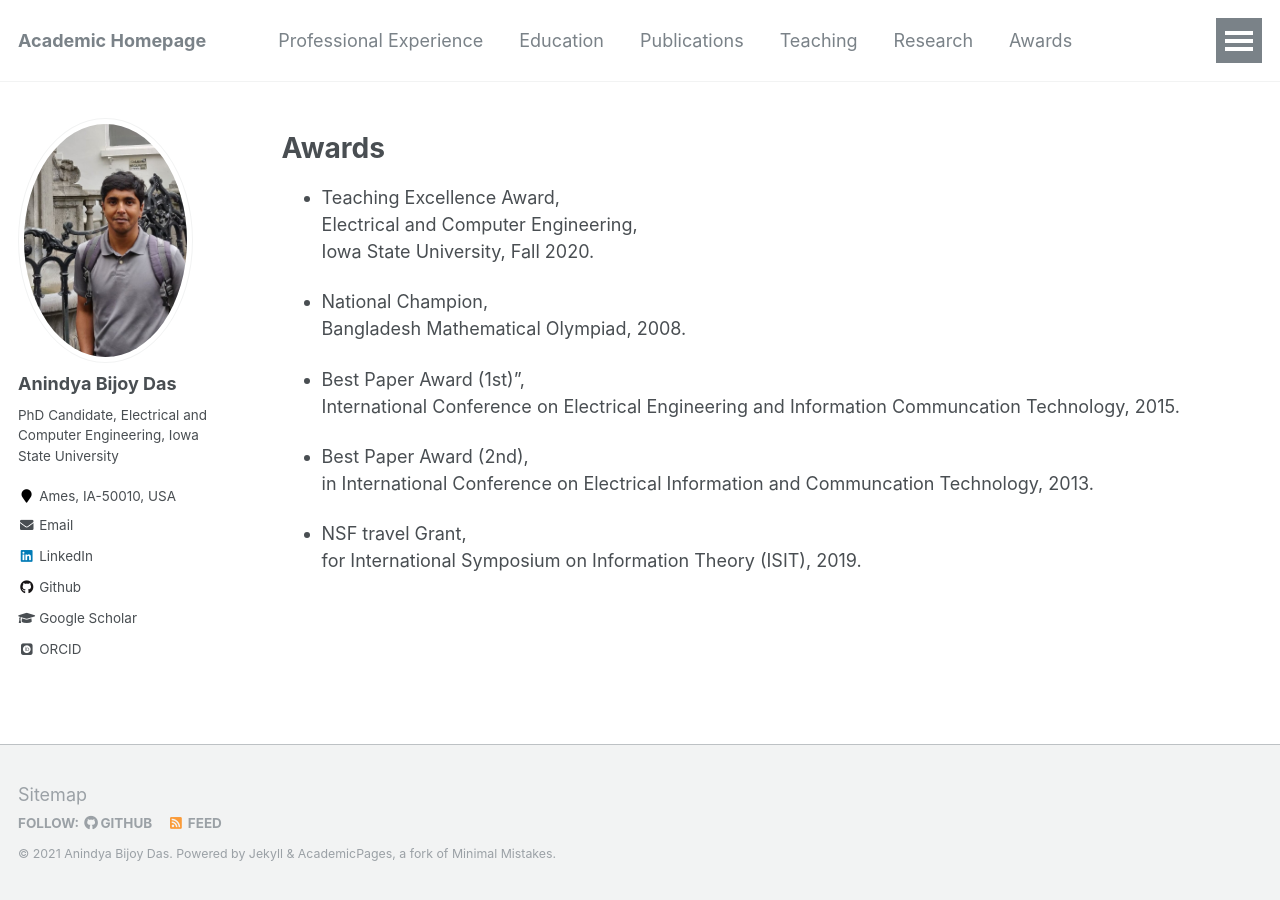
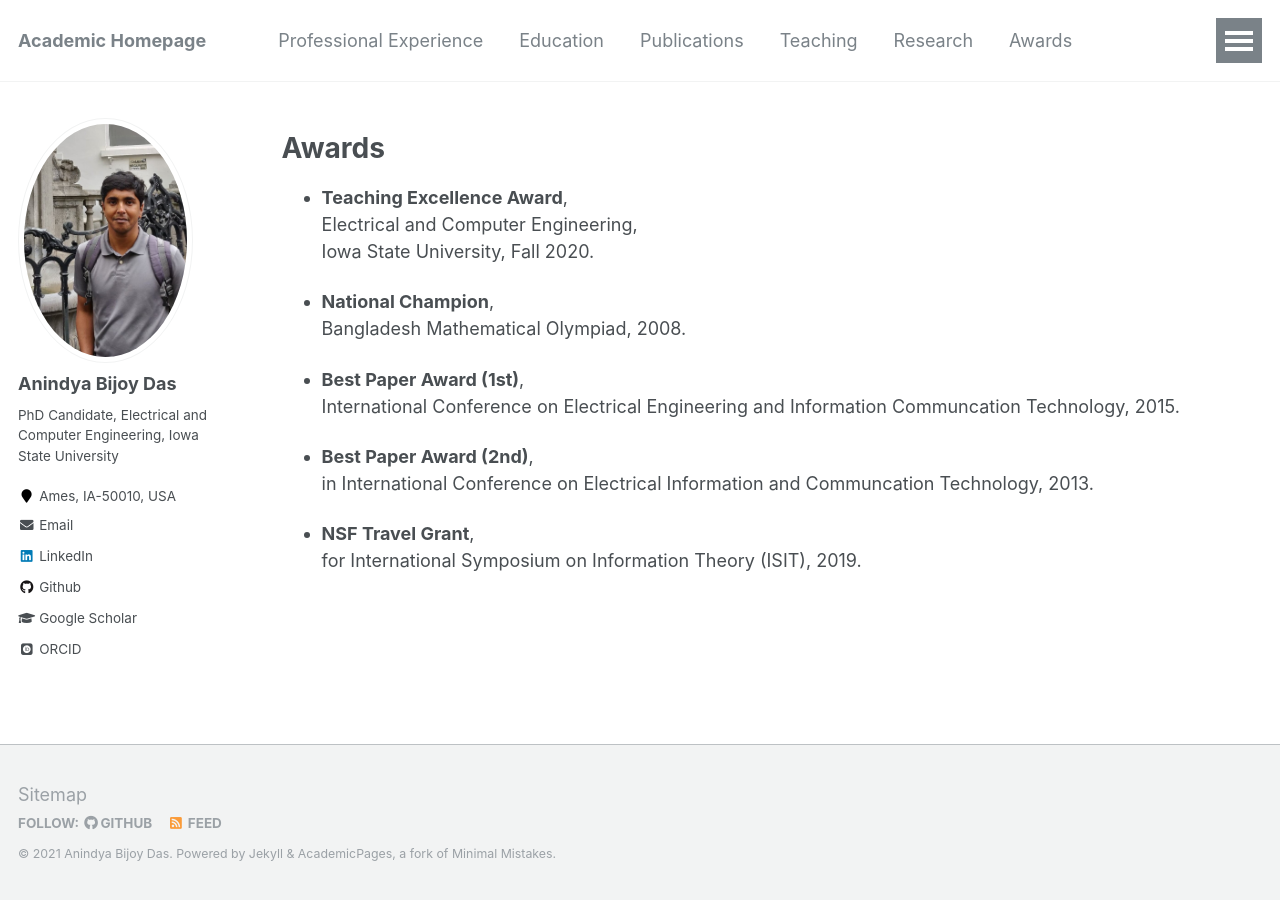
Before and after one commit to anindyabijoydas/portfolio, a Jekyll site: the page built from _pages/awards.md, in a window 1280 px wide. Built offline with Jekyll 4.4.1, drawn with Linux system fonts in a browser that asks for light colours; some web fonts are replaced.

```diff
--- a/_pages/awards.md
+++ b/_pages/awards.md
@@ -9,12 +9,12 @@ redirect_from:
 
 Awards
 ======
-* Teaching Excellence Award, <br/> Electrical and Computer Engineering, <br/> Iowa State University, Fall 2020.
+* **Teaching Excellence Award**, <br/> Electrical and Computer Engineering, <br/> Iowa State University, Fall 2020.
 
-* National Champion, <br/> Bangladesh Mathematical Olympiad, 2008.
+* **National Champion**, <br/> Bangladesh Mathematical Olympiad, 2008.
 
-* Best Paper Award (1st)", <br/> International Conference on Electrical Engineering and Information Communcation Technology, 2015.
+* **Best Paper Award (1st)**, <br/> International Conference on Electrical Engineering and Information Communcation Technology, 2015.
 
-* Best Paper Award (2nd), <br/> in International Conference on Electrical Information and Communcation Technology, 2013.
+* **Best Paper Award (2nd)**, <br/> in International Conference on Electrical Information and Communcation Technology, 2013.
 
-* NSF travel Grant,  <br/> for International Symposium on Information Theory (ISIT), 2019.
+* **NSF Travel Grant**,  <br/> for International Symposium on Information Theory (ISIT), 2019.
```
